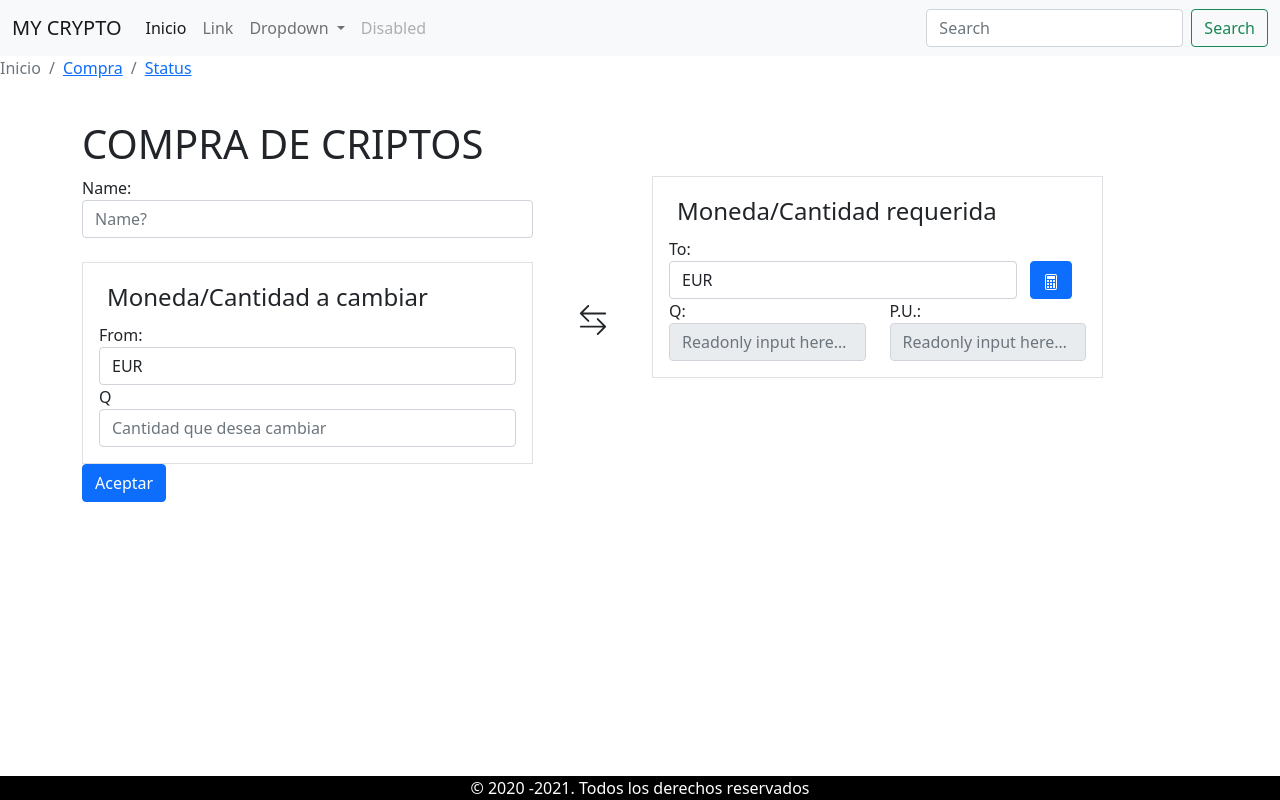
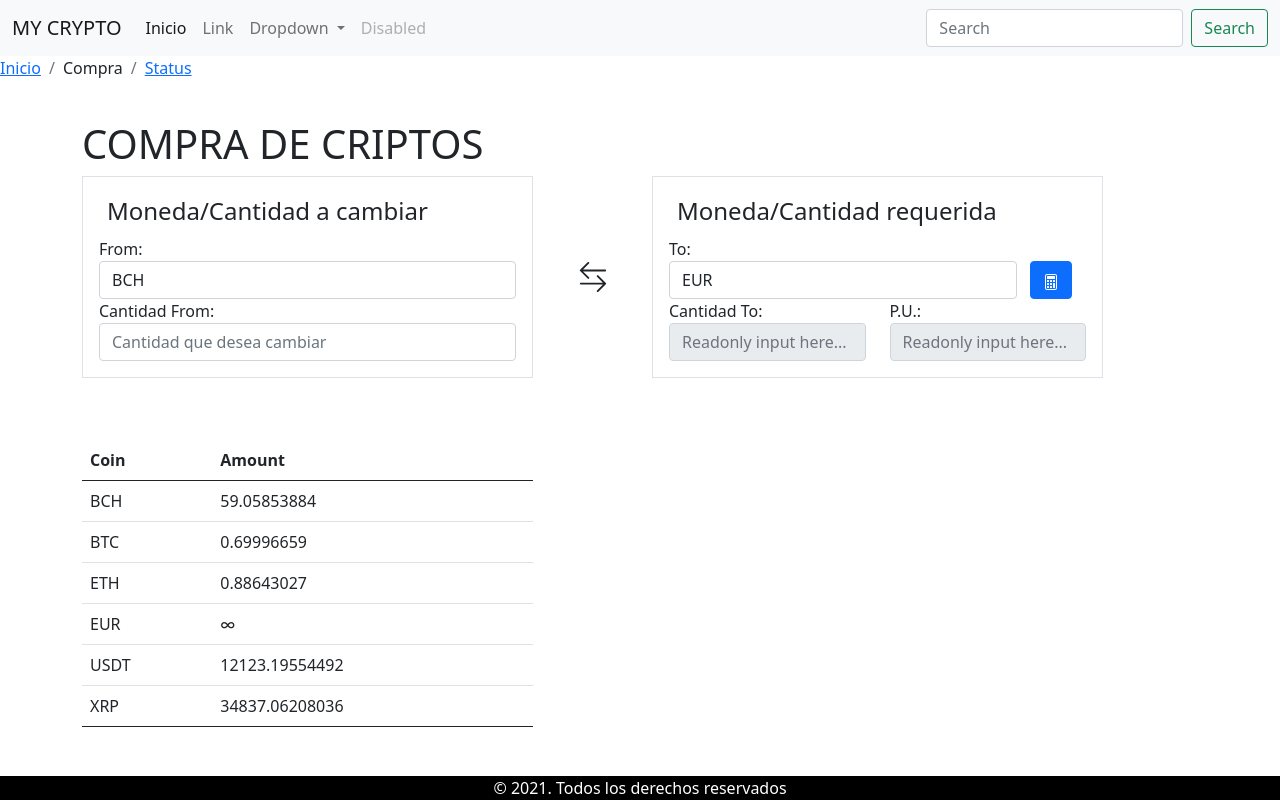
Before and after one commit to nouralchawa/MyCryptos, a Flask app: page /compra in a window 1280 px wide. Run offline with Flask 2, Linux system fonts and the light colour scheme; data comes from the database, SQL or seed files in the repository; both versions use the stored data as it was after the commit; parts of the project's set-up code (start-up, migrations or seed data) failed here and were passed over.

Commit message:
Funcionando 31-01

```diff
--- a/proyecto/forms.py
+++ b/proyecto/forms.py
@@ -1,14 +1,21 @@
 from flask_wtf import FlaskForm
-from wtforms import SelectField, TextField, SubmitField, TextAreaField, IntegerField, FloatField, StringField
-from wtforms.validators import Length, Required
+from wtforms import SelectField, TextField, SubmitField, TextAreaField, IntegerField, FloatField, StringField, Form
+from wtforms.validators import Length, Required, NumberRange
+
 
 mismonedas =('EUR','BTC', 'ETH', 'XRP', 'LTC', 'BCH', 'BNB', 'USDT', 'EOS', 'BSV', 'XLM', 'ADA', 'TRX')
 
-class QuizForm(FlaskForm):
-        MonedaFrom = SelectField('From', choices= mismonedas, validators=[Required()] )
-        CantidadFrom = FloatField('CantidadFrom', validators=[Required()])
-        MonedaTo = SelectField('To', choices= mismonedas, validators=[Required()] )
-        CantidadTo = FloatField('CantidadTo', validators=[Required()])
+DBFILE = DBFILE = 'proyecto/data/dbfile.db'
+
+
+class ReusableForm(Form):
+        minimo = 0
+        maximo = 1e6
+        MonedaFrom = SelectField('From:', validators=[Required()] )
+        CantidadFrom = FloatField('Cantidad From:', validators=[Required(), NumberRange(minimo,maximo,"saldo insuficiente") ])
+        MonedaTo = SelectField('To:', choices= mismonedas, validators=[Required()] )
+        CantidadTo = FloatField('Cantidad To:', validators=[])
+        precioUnitario = FloatField('P.U.:', validators=[])
 
         Calculadora = SubmitField('Calculadora')
         Aceptar = SubmitField('Aceptar')
--- a/proyecto/templates/base.html
+++ b/proyecto/templates/base.html
@@ -49,13 +49,8 @@
         </div>
     </nav>
 
-    <nav aria-label="breadcrumb">
-        <ol class="breadcrumb">
-        <li class="breadcrumb-item active" aria-current="page">Inicio</li>
-        <li class="breadcrumb-item"><a href="compra">Compra</a></li>
-        <li class="breadcrumb-item"><a href="#">Status</a></li>
-        </ol>
-    </nav>
+    {%block breadcrumb%}{% endblock%}
+
 
 
     <section class='container'>
@@ -65,7 +60,7 @@
     </section>
 
     <footer class='footer'>
-      &copy; 2020 -2021. Todos los derechos reservados
+      &copy; 2021. Todos los derechos reservados
     </footer>
 
 
--- a/proyecto/templates/purchase.html
+++ b/proyecto/templates/purchase.html
@@ -1,6 +1,15 @@
 {% extends 'base.html' %}
 
 {% block title %} Purchase {% endblock %}
+{%block breadcrumb%}
+<nav aria-label="breadcrumb">
+    <ol class="breadcrumb">
+    <li class="breadcrumb-item active"><a href="/">Inicio</a></li>
+    <li class="breadcrumb-item" aria-current="page">Compra</li>
+    <li class="breadcrumb-item"><a href="status">Status</a></li>
+    </ol>
+</nav>
+{%endblock%}
 
 {% block formato %}
 <h1>COMPRA DE CRIPTOS</h1>
@@ -9,34 +18,41 @@
     {{ form.csrf }}
     <div class="row">
         <div class="col-md-5">
+            <!--
             <label for="name">Name:</label>
-          <input type="text" class="form-control" id="name" name="name" placeholder="Name?">
+            <input type="text" class="form-control" id="name" name="name" placeholder="Name?">
             <br>
+            -->
             <!-- A cambiar -->
             <fieldset class="form-group border p-3">
                 <legend class="w-auto px-2">Moneda/Cantidad a cambiar</legend>
                 <div class="form-group">
-                    <label for="from">From:</label>
-                    <select name="moneda" class="form-control firstname">
-                        <option>EUR</option>
-                        <option>BTC</option>
-                        <option>ETH</option>
-                        <option>XRP</option>
-                        <option>LTC</option>
-                        <option>BCH</option>
-                        <option>BNB</option>
-                        <option>USDT</option>
-                        <option>EOS</option>
-                        <option>BSV</option>
-                        <option>XLM</option>
-                        <option>ADA</option>
-                        <option>TRX</option>
-                    </select>
+                    {{ form.MonedaFrom.label }}
+                    {%if validation%}
+                    {% if validCoin %}
+                    {{form.MonedaFrom(class="form-control firstname is-valid") }}
+                    {%else%}
+                    {{form.MonedaFrom(class="form-control firstname is-invalid") }}
+                    {%endif%}
+                    {%else%}
+                    {{form.MonedaFrom(class="form-control firstname") }}
+                    {% endif%}
                 </div>
                 <div>
-                    <label for="quantity">Q</label>
-                    <input type="number" name=cantidad class="form-control firstname"
-                        placeholder="Cantidad que desea cambiar">
+                    {{ form.CantidadFrom.label }}
+                    {%if validation%}
+                    {% if validAmount %}
+                    {{ form.CantidadFrom(min="0",max="10",class="form-control firstname is-valid",
+                    placeholder="Cantidad que desea cambiar")}}
+                    {%else%}
+                    {{ form.CantidadFrom(min="0",max="10",class="form-control firstname is-invalid",
+                    placeholder="Cantidad que desea cambiar")}}
+                    {%endif%}
+                    {%else%}
+                    {{ form.CantidadFrom(min="0",max="10",class="form-control firstname",
+                    placeholder="Cantidad que desea cambiar")}}
+                    {% endif%}
+
                 </div>
 
             </fieldset>
@@ -44,18 +60,14 @@
         <div class="col-md-1 d-flex justify-content-center">
 
             <div class="align-self-center">
+
                 <svg xmlns="http://www.w3.org/2000/svg" width="30" height="30" fill="currentColor"
                     class="bi bi-arrow-left-right" viewBox="0 0 16 16">
                     <path fill-rule="evenodd"
                         d="M1 11.5a.5.5 0 0 0 .5.5h11.793l-3.147 3.146a.5.5 0 0 0 .708.708l4-4a.5.5 0 0 0 0-.708l-4-4a.5.5 0 0 0-.708.708L13.293 11H1.5a.5.5 0 0 0-.5.5zm14-7a.5.5 0 0 1-.5.5H2.707l3.147 3.146a.5.5 0 1 1-.708.708l-4-4a.5.5 0 0 1 0-.708l4-4a.5.5 0 1 1 .708.708L2.707 4H14.5a.5.5 0 0 1 .5.5z" />
                 </svg>
             </div>
-
-
         </div>
-
-
-
         <div class="col-md-5">
             <fieldset class="form-group border p-3">
 
@@ -65,34 +77,28 @@
                 <div class="d-flex flex-row">
                     <div class="col-md-10">
                         <div class="form-group">
-                            <label for="to">To:</label>
-                            <select name="moneda" class="form-control firstname">
-                                <option>EUR</option>
-                                <option>BTC</option>
-                                <option>ETH</option>
-                                <option>XRP</option>
-                                <option>LTC</option>
-                                <option>BCH</option>
-                                <option>BNB</option>
-                                <option>USDT</option>
-                                <option>EOS</option>
-                                <option>BSV</option>
-                                <option>XLM</option>
-                                <option>ADA</option>
-                                <option>TRX</option>
-                            </select>
+                            {{ form.MonedaTo.label }}
+                            {%if validation%}
+                            {% if validTo %}
+                            {{form.MonedaTo(class="form-control firstname is-valid") }}
+                            {%else%}
+                            {{form.MonedaTo(class="form-control firstname is-invalid") }}
+                            {%endif%}
+                            {%else%}
+                            {{form.MonedaTo(class="form-control firstname") }}
+                            {% endif%}
                         </div>
                     </div>
                     <div class="col-md-2 d-flex justify-content-center">
                         <div class="align-self-end">
-                            <a href="#" class="btn btn-primary btn-customized"><svg xmlns="http://www.w3.org/2000/svg"
+                            <button type="submit" class="btn btn-primary btn-customized"><svg xmlns="http://www.w3.org/2000/svg"
                                     width="16" height="16" fill="currentColor" class="bi bi-calculator"
                                     viewBox="0 0 16 16">
                                     <path
                                         d="M12 1a1 1 0 0 1 1 1v12a1 1 0 0 1-1 1H4a1 1 0 0 1-1-1V2a1 1 0 0 1 1-1h8zM4 0a2 2 0 0 0-2 2v12a2 2 0 0 0 2 2h8a2 2 0 0 0 2-2V2a2 2 0 0 0-2-2H4z" />
                                     <path
                                         d="M4 2.5a.5.5 0 0 1 .5-.5h7a.5.5 0 0 1 .5.5v2a.5.5 0 0 1-.5.5h-7a.5.5 0 0 1-.5-.5v-2zm0 4a.5.5 0 0 1 .5-.5h1a.5.5 0 0 1 .5.5v1a.5.5 0 0 1-.5.5h-1a.5.5 0 0 1-.5-.5v-1zm0 3a.5.5 0 0 1 .5-.5h1a.5.5 0 0 1 .5.5v1a.5.5 0 0 1-.5.5h-1a.5.5 0 0 1-.5-.5v-1zm0 3a.5.5 0 0 1 .5-.5h1a.5.5 0 0 1 .5.5v1a.5.5 0 0 1-.5.5h-1a.5.5 0 0 1-.5-.5v-1zm3-6a.5.5 0 0 1 .5-.5h1a.5.5 0 0 1 .5.5v1a.5.5 0 0 1-.5.5h-1a.5.5 0 0 1-.5-.5v-1zm0 3a.5.5 0 0 1 .5-.5h1a.5.5 0 0 1 .5.5v1a.5.5 0 0 1-.5.5h-1a.5.5 0 0 1-.5-.5v-1zm0 3a.5.5 0 0 1 .5-.5h1a.5.5 0 0 1 .5.5v1a.5.5 0 0 1-.5.5h-1a.5.5 0 0 1-.5-.5v-1zm3-6a.5.5 0 0 1 .5-.5h1a.5.5 0 0 1 .5.5v1a.5.5 0 0 1-.5.5h-1a.5.5 0 0 1-.5-.5v-1zm0 3a.5.5 0 0 1 .5-.5h1a.5.5 0 0 1 .5.5v4a.5.5 0 0 1-.5.5h-1a.5.5 0 0 1-.5-.5v-4z" />
-                                </svg></a>
+                                </svg></button>
                         </div>
                     </div>
 
@@ -100,49 +106,74 @@
                 <div class="row">
                     <div class="col-md-6">
                         <div>
-                            <label for="cantidad">Q:</label>
-                            <input class="form-control" type="text" placeholder="Readonly input here…" readonly>
+                            {{ form.CantidadTo.label }}
+                            {{ form.CantidadTo(class="form-control", placeholder="Readonly input here...",readonly=true)}}
                         </div>
                     </div>
+                    <div class="col-md-6">
+                        <div>
+                            {{ form.precioUnitario.label }}
+                            {{ form.precioUnitario(class="form-control", placeholder="Readonly input here...",readonly=true)}}
+                        </div>
 
-
-
-                    <div class="col-md-6">
-                        <label for="precio unitario">P.U.:</label>
-                        <input class="form-control" type="text" placeholder="Readonly input here…" readonly>
                     </div>
                 </div>
-
-
             </fieldset>
-
         </div>
-
     </div>
-
     <!-- Submit Button  -->
     <div class="form-group row">
         <div class="col">
-            <button type="submit" class="btn btn-primary btn-customized">Aceptar</button>
+            {%if correct%}
+            {{ form.Aceptar(class="btn btn-primary btn-customized visible") }}
+            {%else%}
+            {{ form.Aceptar(class="btn btn-primary btn-customized invisible") }}
+            {%endif%}
         </div>
     </div>
 </form>
+
+<div class="row">
+    <div class="col-md-5">
+<table class="table">
+    <thead>
+      <tr>
+
+        <th scope="col">Coin</th>
+        <th scope="col">Amount</th>
+      </tr>
+    </thead>
+    <tbody>
+{% for coin in wallet %}
+<tr>
+    <td>{{ coin["moneda"] }}</td>
+    {%if coin["moneda"] == "EUR" %}
+    <td> &#x221e</td>
+    {%else%}
+    <td>{{ coin["disponible"]}}</td>
+    {%endif%}
+  </tr>
+{% endfor %}
+</tbody>
+    </div>
+</div>
+
 
 {% with messages = get_flashed_messages(with_categories=true) %}
 {% if messages %}
 
 {% for message in messages %}
-{% if "Error" not in message[1]: %}
+{% if "Correcto" in message[1]: %}
     <div class="alert alert-info">
     <strong>Success! </strong> {{ message[1] }}
     </div>
 {% endif %}
 
-{% if "Error" in message[1]: %}
+
     <div class="alert alert-danger">
-    <strong>Error: </strong> {{ message[1] }}
+    <strong> Error! </strong>{{ message[1] }}
     </div>
-{% endif %}
+
 {% endfor %}
 {% endif %}
 {% endwith %}
--- a/proyecto/views.py
+++ b/proyecto/views.py
@@ -1,14 +1,25 @@
 from proyecto import app
-from flask import render_template, request, flash
+from flask import render_template, request, flash, redirect, url_for
 import sqlite3
-from datetime import date
+from datetime import date, datetime, time
+from proyecto.forms import ReusableForm
 from wtforms import Form, TextField, TextAreaField, validators, StringField, SubmitField
+from decimal import *
+from requests import Request, Session
+from requests.exceptions import ConnectionError , Timeout , TooManyRedirects
+import json
+import requests
 
 DBFILE = DBFILE = 'proyecto/data/dbfile.db'
 app.config['SECRET_KEY'] = 'SjdnUends821Jsdlkvxh391ksdODnejdDw'
+API_KEY= 'ff4f88a1-8c9f-4888-8548-c841771b41a3'
 
-class ReusableForm(Form):
-    name = TextField('Name:', validators=[validators.required(message="El concepto debe tener más de 10 caracteres")])
+def precioActual(moneda,disponible):
+    url = 'https://pro-api.coinmarketcap.com/v1/tools/price-conversion?amount={}&symbol={}&convert={}&CMC_PRO_API_KEY={}'.format(1, "EUR", moneda, API_KEY)
+    respuesta = requests.get(url)
+    dato = respuesta.json()
+    precio = (dato['data']['quote'][moneda]['price'])
+    return(disponible/precio)
 
 def consulta(query, params=()):
     conn = sqlite3.connect(DBFILE)
@@ -43,50 +54,110 @@ def consulta(query, params=()):
 @app.route('/')
 def listaMovimientos():
 
-    ingresos = consulta('SELECT date, time, from_curency, from_cuantity, to_curency, to_quantity, id FROM transacciones;')
+    ingresos = consulta('SELECT * FROM transacciones;')
 
-    return render_template("listabase.html")
+    for transaccion in ingresos:
+        precio_u = (transaccion['from_cuantity'])/(transaccion['to_quantity'])
+        preciounitario = Decimal(precio_u)
+        print(preciounitario)
+        transaccion['preciounitario'] = float('{0:.2f}'.format(preciounitario))
+
+    return render_template("listabase.html", datos = ingresos)
 
 @app.route('/compra',  methods=['GET', 'POST'])
 
 def compra():
     form = ReusableForm(request.form)
-    '''
-    if request.method == 'POST':
-        name=request.form['name']
+
+    wallet = consulta("""SELECT moneda , totalTo - COALESCE(totalFrom,0) as disponible
+                        FROM (
+                        SELECT to_curency as moneda, totalTo, totalFrom from ((SELECT  to_curency, sum(to_quantity) as totalTo FROM transacciones GROUP BY to_curency) LEFT OUTER JOIN (SELECT  from_curency, sum(from_cuantity) as totalFrom FROM transacciones GROUP BY from_curency) ON to_curency = from_curency)
+                        UNION
+                        SELECT from_curency as moneda, totalTo, totalFrom from ((SELECT  from_curency, sum(from_cuantity) as totalFrom FROM transacciones GROUP BY from_curency) LEFT OUTER JOIN (SELECT  to_curency, sum(to_quantity) as totalTo FROM transacciones GROUP BY to_curency) ON from_curency = to_curency))""")
+
+    listamonedas =[wallet[i]["moneda"] for i in range(len(wallet))]
+    if "EUR" not in listamonedas:
+        listamonedas.append("EUR")
+    dicMonedas = {wallet[i]["moneda"]:wallet[i]["disponible"] for i in range(len(wallet))}
+    print(listamonedas)
+    form.MonedaFrom.choices = sorted(listamonedas)
+    print(dicMonedas)
+
+    if request.method == "POST":
+        if 'Aceptar' not in request.form:
+            validCoin = True
+            validTo = True
+            validAmount = True
+            if form.MonedaFrom.data == form.MonedaTo.data:
+                validCoin=False
+                validTo = False
+                flash('Las monedas son iguales.')
+
+            if form.MonedaFrom.data != 'BTC' and form.MonedaTo.data == 'EUR':
+                validCoin = False
+                validTo = True
+                flash('Solo puedes convertir a EUR desde BTC')
+
+            if  form.MonedaFrom.data != "EUR" and (form.CantidadFrom.data > dicMonedas[form.MonedaFrom.data]):
+                flash("Insufficient credit, please correct amount of coins to sell")
+                validAmount = False
+
+            if (not validCoin or not validTo or not validAmount):
+                return render_template('purchase.html', form=form, wallet=wallet,validCoin=validCoin, validTo=validTo, validAmount=validAmount, validation=True)
 
 
-        if form.validate():
-            write_to_disk(name)
-            flash('Hello: {}'.format(name))
+            url = 'https://pro-api.coinmarketcap.com/v1/tools/price-conversion?amount={}&symbol={}&convert={}&CMC_PRO_API_KEY={}'.format(1, form.MonedaTo.data, form.MonedaFrom.data, API_KEY)
+            respuesta = requests.get(url)
+            dato = respuesta.json()
+            print(dato)
+            precio = (dato['data']['quote'][form.MonedaFrom.data]['price'])
+            print(precio)
+            preciounitario = round(form.CantidadFrom.data/precio)
+            form.CantidadTo.raw_data =[round(form.CantidadFrom.data/precio,8)]
+            form.precioUnitario.raw_data = [round(precio,8)]
+
+            print(form.CantidadTo.data)
+            print(precio)
+            return render_template("purchase.html", form=form, wallet=wallet, validAmount=validAmount, validCoin =validCoin, validTo=validTo, validation=True, correct=True)
 
         else:
-            flash('Error: All Fields are Required')
+            if form.validate():
+                today = date.today()
+                fecha = today.strftime("%d/%m/%Y")
+                hour = datetime.now().time()
 
-    return render_template("purchase.html", form = form)
+                consulta('INSERT INTO transacciones (date, time, from_curency, from_cuantity, to_curency, to_quantity) VALUES (?, ? ,?, ? ,?,?);',
+                        (
+                            str(fecha),
+                            str(hour),
+                            form.MonedaFrom.data,
+                            form.CantidadFrom.data,
+                            form.MonedaTo.data,
+                            form.CantidadTo.data
+                        )
+                )
 
-    '''
+                return redirect(url_for('listaMovimientos'))
+            else:
+                print(form.MonedaFrom)
+                flash(form.CantidadFrom.errors)
+                flash('Error:hofdhfd')
+    else:
+        print(wallet)
+        return render_template("purchase.html", form=form, wallet=wallet)
 
-    if request.method == 'POST':
-        if form.validate():
-            today = date.today()
-            fecha = today.strftime("%d/%m/%Y")
-            hour = datetime.now().time()
-            '''
-            consulta('INSERT INTO transacciones (date, time, from_curency, from_cuantity, to_curency, to_quantity) VALUES (?, ? ,?, ? );',
-                    (
-                        str(fecha),
-                        str(hour),
-                        form.MonedaFrom.data,
-                        form.CantidadFrom.data,
-                        form.MonedaTo.data,
-                        form.CantidadTo.data
-                    )
-            )
-            '''
-            return redirect(url_for('listabase.html'))
-        else:
-            flash('Error:hofdhfd')
+@app.route('/status',  methods=['GET', 'POST'])
+
+def status():
+    wallet = consulta("""SELECT moneda , COALESCE(totalTo,0) - COALESCE(totalFrom,0) as disponible
+                        FROM (
+                        SELECT to_curency as moneda, totalTo, totalFrom from ((SELECT  to_curency, sum(to_quantity) as totalTo FROM transacciones GROUP BY to_curency) LEFT OUTER JOIN (SELECT  from_curency, sum(from_cuantity) as totalFrom FROM transacciones GROUP BY from_curency) ON to_curency = from_curency)
+                        UNION
+                        SELECT from_curency as moneda, totalTo, totalFrom from ((SELECT  from_curency, sum(from_cuantity) as totalFrom FROM transacciones GROUP BY from_curency) LEFT OUTER JOIN (SELECT  to_curency, sum(to_quantity) as totalTo FROM transacciones GROUP BY to_curency) ON from_curency = to_curency))""")
 
 
-    return render_template("purchase.html", form=form)
+    dicMonedas = {wallet[i]["moneda"]:precioActual(wallet[i]["moneda"],wallet[i]["disponible"]) for i in range(len(wallet))}
+    print(dicMonedas)
+    inversion= sum(dicMonedas.values())
+    print(inversion)
+    return render_template("status.html", inversion=round(inversion,2))
```
Also changed, not shown: api.py (+33 -30 lines), proyecto/templates/listabase.html (+18 -8 lines), proyecto/templates/status.html (+23 -0 lines), proyecto/data/dbfile.db, 1 other file.
